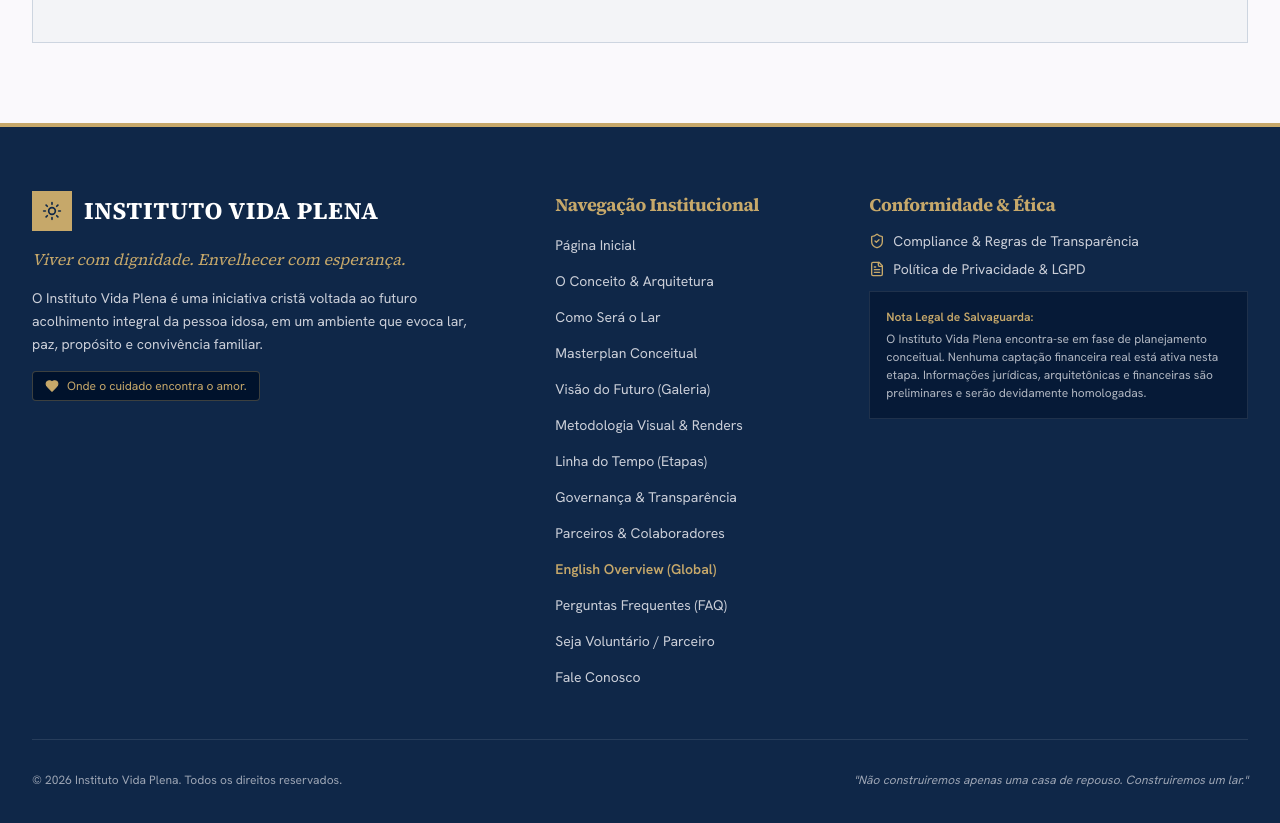
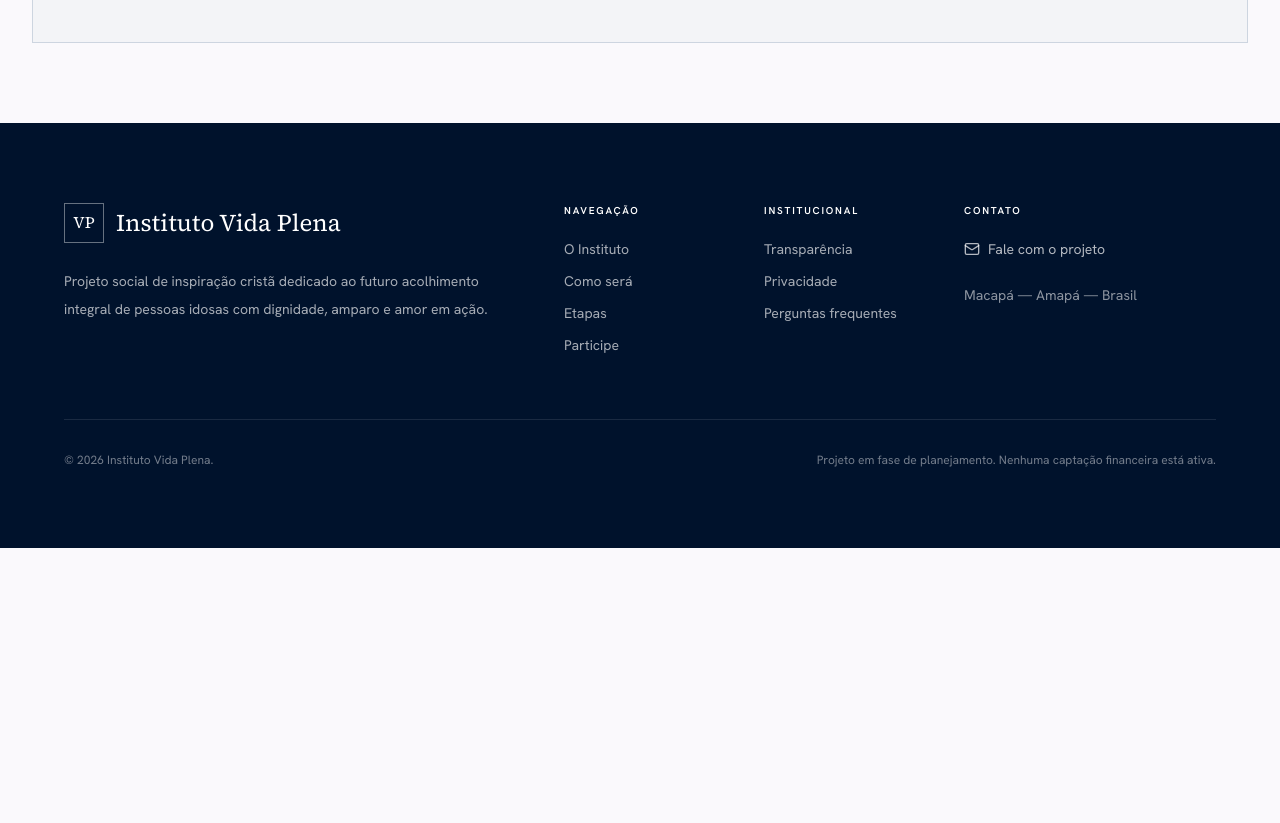
Before and after one commit to ediestudioficial-bot/INSTITUTO-VIDA-PLENA, a Next.js app: page / in a window 1280 px wide. Shown: the part 4760-5583 px from the top of the page. After the commit the page ends 5308 px from the top, so only its background shows below. Built offline with nearby package versions, Linux system fonts and the light colour scheme.

Commit message:
Adapta rodapé ao visual institucional do Stitch

```diff
--- a/src/components/Footer.tsx
+++ b/src/components/Footer.tsx
@@ -1,140 +1,20 @@
-import React from "react";
 import Link from "next/link";
-import { Sun, Heart, ShieldCheck, FileText } from "lucide-react";
+import { Mail } from "lucide-react";
 
 export function Footer() {
   return (
-    <footer className="bg-brand-deep text-brand-cream pt-16 pb-12 border-t-4 border-brand-gold">
-      <div className="max-w-7xl mx-auto px-4 sm:px-6 lg:px-8">
-        <div className="grid grid-cols-1 md:grid-cols-12 gap-10 pb-12 border-b border-brand-cream/10">
-          {/* Coluna Principal */}
-          <div className="md:col-span-5 space-y-4">
-            <div className="flex items-center gap-3">
-              <div className="w-10 h-10 rounded-lg bg-brand-gold text-brand-deep font-bold flex items-center justify-center">
-                <Sun className="w-5 h-5" />
-              </div>
-              <span className="font-serif font-bold text-2xl tracking-wide text-brand-warmWhite">
-                INSTITUTO VIDA PLENA
-              </span>
-            </div>
-            <p className="text-brand-gold font-serif italic text-base">
-              Viver com dignidade. Envelhecer com esperança.
-            </p>
-            <p className="text-brand-cream/80 text-sm leading-relaxed max-w-md">
-              O Instituto Vida Plena é uma iniciativa cristã voltada ao futuro acolhimento integral da pessoa idosa, em um ambiente que evoca lar, paz, propósito e convivência familiar.
-            </p>
-            <div className="inline-flex items-center gap-2 px-3 py-1.5 rounded bg-brand-deepDark border border-brand-gold/30 text-xs text-brand-gold">
-              <Heart className="w-3.5 h-3.5 fill-brand-gold" />
-              <span>Onde o cuidado encontra o amor.</span>
-            </div>
+    <footer className="bg-brand-deepDark text-white">
+      <div className="editorial-shell py-20">
+        <div className="grid gap-12 md:grid-cols-12">
+          <div className="md:col-span-5">
+            <div className="mb-6 flex items-center gap-3"><span className="grid h-10 w-10 place-items-center border border-white/40 font-serif">VP</span><span className="font-serif text-2xl">Instituto Vida Plena</span></div>
+            <p className="max-w-md text-sm leading-7 text-white/65">Projeto social de inspiração cristã dedicado ao futuro acolhimento integral de pessoas idosas com dignidade, amparo e amor em ação.</p>
           </div>
-
-          {/* Navegação Rápida */}
-          <div className="md:col-span-3 space-y-3">
-            <h3 className="font-serif text-lg font-bold text-brand-gold mb-2">
-              Navegação Institucional
-            </h3>
-            <ul className="space-y-2 text-sm text-brand-cream/80">
-              <li>
-                <Link href="/" className="hover:text-brand-gold transition-colors inline-block py-1">
-                  Página Inicial
-                </Link>
-              </li>
-              <li>
-                <Link href="/o-projeto" className="hover:text-brand-gold transition-colors inline-block py-1">
-                  O Conceito &amp; Arquitetura
-                </Link>
-              </li>
-              <li>
-                <Link href="/como-sera" className="hover:text-brand-gold transition-colors inline-block py-1">
-                  Como Será o Lar
-                </Link>
-              </li>
-              <li>
-                <Link href="/masterplan" className="hover:text-brand-gold transition-colors inline-block py-1">
-                  Masterplan Conceitual
-                </Link>
-              </li>
-              <li>
-                <Link href="/visao-do-futuro" className="hover:text-brand-gold transition-colors inline-block py-1">
-                  Visão do Futuro (Galeria)
-                </Link>
-              </li>
-              <li>
-                <Link href="/metodologia-visual" className="hover:text-brand-gold transition-colors inline-block py-1">
-                  Metodologia Visual &amp; Renders
-                </Link>
-              </li>
-              <li>
-                <Link href="/etapas" className="hover:text-brand-gold transition-colors inline-block py-1">
-                  Linha do Tempo (Etapas)
-                </Link>
-              </li>
-              <li>
-                <Link href="/transparencia" className="hover:text-brand-gold transition-colors inline-block py-1">
-                  Governança &amp; Transparência
-                </Link>
-              </li>
-              <li>
-                <Link href="/parceiros" className="hover:text-brand-gold transition-colors inline-block py-1">
-                  Parceiros &amp; Colaboradores
-                </Link>
-              </li>
-              <li>
-                <Link href="/en" className="hover:text-brand-gold transition-colors inline-block py-1 font-semibold text-brand-gold">
-                  English Overview (Global)
-                </Link>
-              </li>
-              <li>
-                <Link href="/perguntas-frequentes" className="hover:text-brand-gold transition-colors inline-block py-1">
-                  Perguntas Frequentes (FAQ)
-                </Link>
-              </li>
-              <li>
-                <Link href="/participe" className="hover:text-brand-gold transition-colors inline-block py-1">
-                  Seja Voluntário / Parceiro
-                </Link>
-              </li>
-              <li>
-                <Link href="/contato" className="hover:text-brand-gold transition-colors inline-block py-1">
-                  Fale Conosco
-                </Link>
-              </li>
-            </ul>
-          </div>
-
-          {/* Documentação & LGPD */}
-          <div className="md:col-span-4 space-y-3">
-            <h3 className="font-serif text-lg font-bold text-brand-gold mb-2">
-              Conformidade & Ética
-            </h3>
-            <ul className="space-y-2 text-sm text-brand-cream/80">
-              <li className="flex items-center gap-2">
-                <ShieldCheck className="w-4 h-4 text-brand-gold" />
-                <Link href="/transparencia" className="hover:text-brand-gold transition-colors">
-                  Compliance & Regras de Transparência
-                </Link>
-              </li>
-              <li className="flex items-center gap-2">
-                <FileText className="w-4 h-4 text-brand-gold" />
-                <Link href="/privacidade" className="hover:text-brand-gold transition-colors">
-                  Política de Privacidade & LGPD
-                </Link>
-              </li>
-            </ul>
-
-            <div className="mt-4 p-4 rounded-xl bg-brand-deepDark/60 border border-brand-cream/10 text-xs text-brand-cream/70 leading-normal">
-              <strong className="block text-brand-gold mb-1 font-semibold">Nota Legal de Salvaguarda:</strong>
-              O Instituto Vida Plena encontra-se em fase de planejamento conceitual. Nenhuma captação financeira real está ativa nesta etapa. Informações jurídicas, arquitetônicas e financeiras são preliminares e serão devidamente homologadas.
-            </div>
-          </div>
+          <div className="md:col-span-2"><p className="mb-5 text-[10px] font-semibold uppercase tracking-[.18em] text-white">Navegação</p><div className="space-y-3 text-sm text-white/65"><Link className="block hover:text-white" href="/o-projeto">O Instituto</Link><Link className="block hover:text-white" href="/como-sera">Como será</Link><Link className="block hover:text-white" href="/etapas">Etapas</Link><Link className="block hover:text-white" href="/participe">Participe</Link></div></div>
+          <div className="md:col-span-2"><p className="mb-5 text-[10px] font-semibold uppercase tracking-[.18em] text-white">Institucional</p><div className="space-y-3 text-sm text-white/65"><Link className="block hover:text-white" href="/transparencia">Transparência</Link><Link className="block hover:text-white" href="/privacidade">Privacidade</Link><Link className="block hover:text-white" href="/perguntas-frequentes">Perguntas frequentes</Link></div></div>
+          <div className="md:col-span-3"><p className="mb-5 text-[10px] font-semibold uppercase tracking-[.18em] text-white">Contato</p><Link href="/contato" className="inline-flex items-center gap-2 text-sm text-white/70 hover:text-white"><Mail className="h-4 w-4" /> Fale com o projeto</Link><p className="mt-5 text-sm text-white/55">Macapá — Amapá — Brasil</p></div>
         </div>
-
-        {/* Rodapé Direitos */}
-        <div className="pt-8 text-center text-xs text-brand-cream/60 flex flex-col md:flex-row items-center justify-between gap-4">
-          <p>© {new Date().getFullYear()} Instituto Vida Plena. Todos os direitos reservados.</p>
-          <p className="italic">&quot;Não construiremos apenas uma casa de repouso. Construiremos um lar.&quot;</p>
-        </div>
+        <div className="mt-16 flex flex-col gap-3 border-t border-white/10 pt-8 text-xs text-white/45 md:flex-row md:justify-between"><p>© {new Date().getFullYear()} Instituto Vida Plena.</p><p>Projeto em fase de planejamento. Nenhuma captação financeira está ativa.</p></div>
       </div>
     </footer>
   );
```
